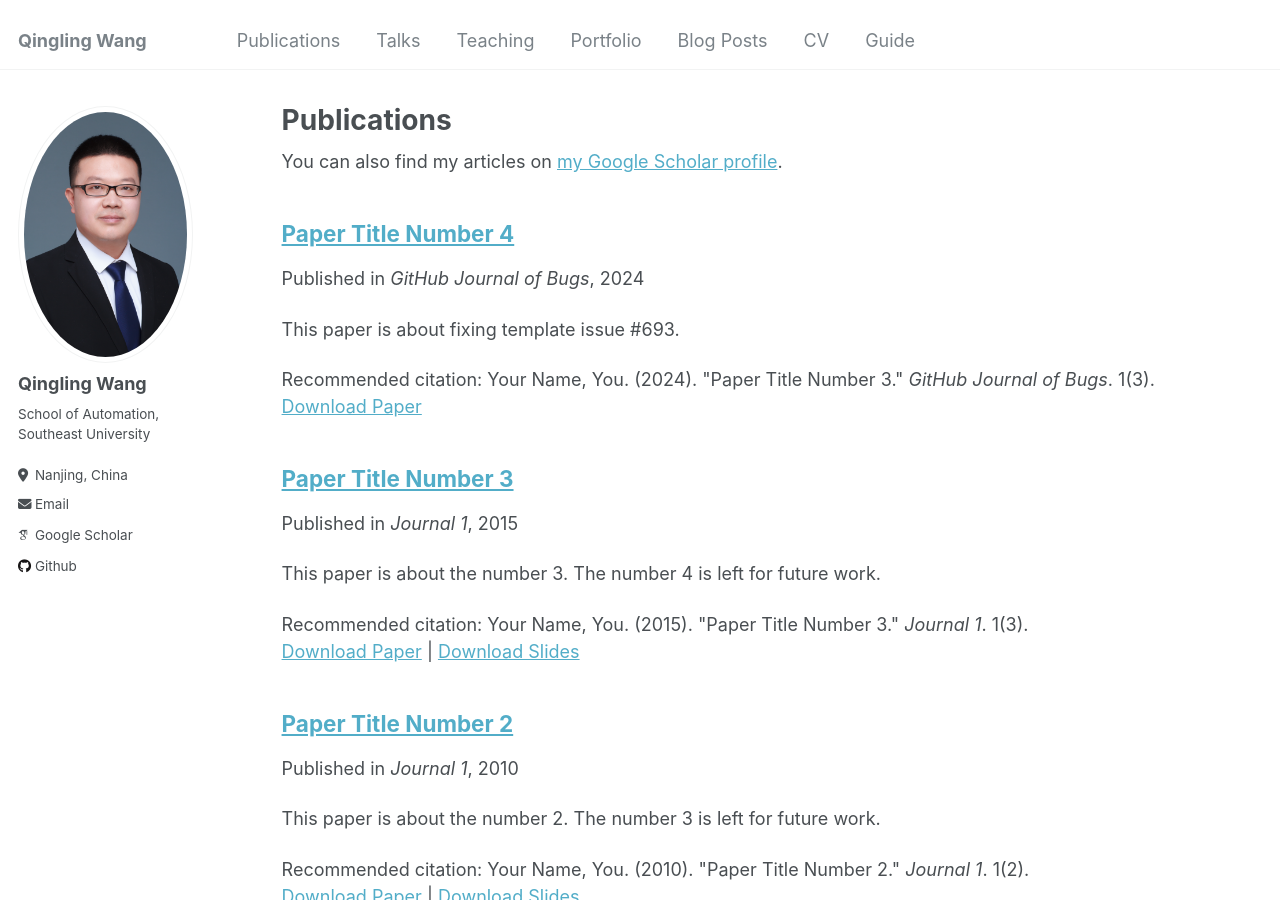
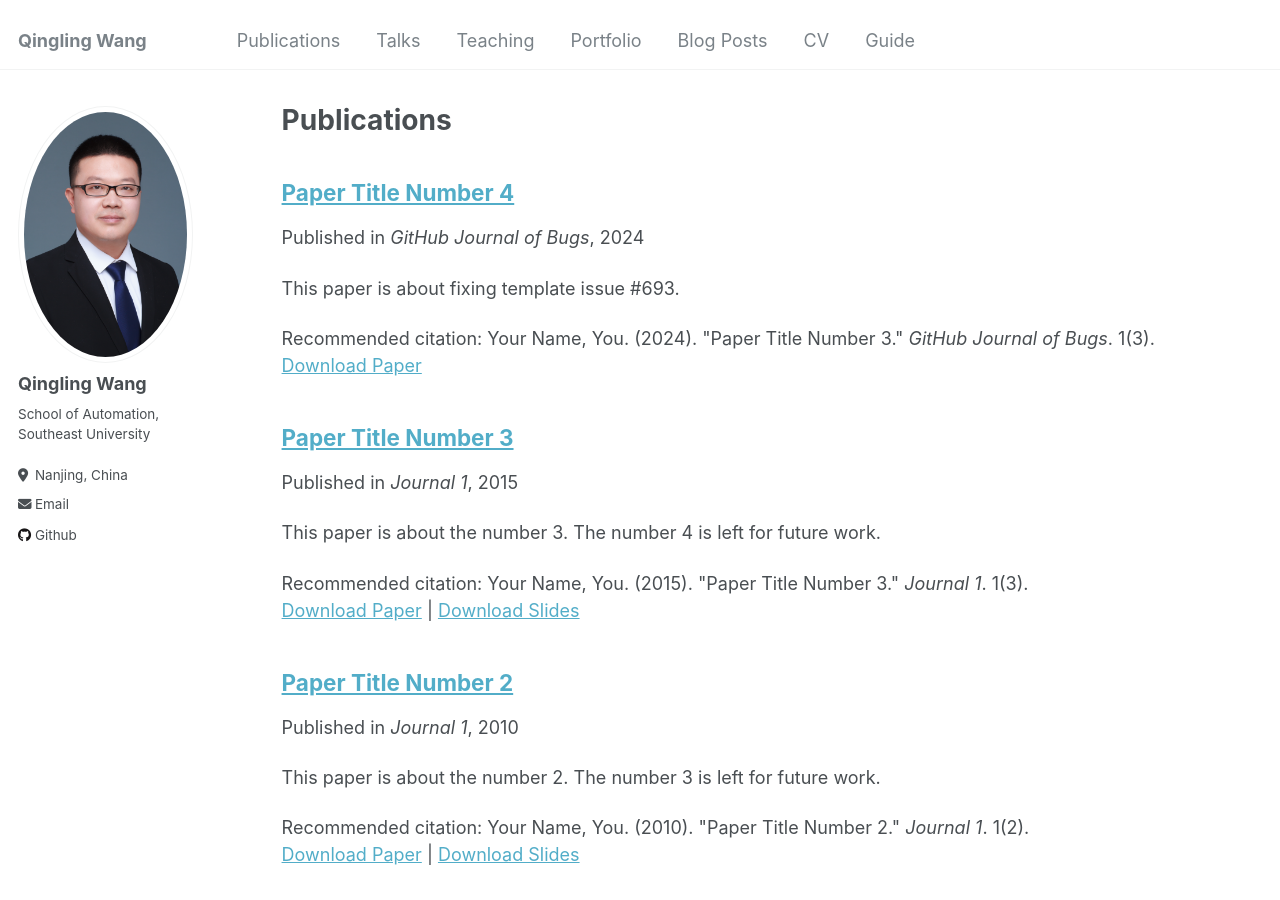
Before and after one commit to qinglingwang/qinglingwang.github.io, a Jekyll site: the page built from _pages/publications.md, in a window 1280 px wide and 900 px high. Built offline with Jekyll 4.4.1, drawn with Linux system fonts in a browser that asks for light colours; some web fonts are replaced; some of the changed lines change nothing that is shown.

Commit message:
Update _config.yml

```diff
--- a/_config.yml
+++ b/_config.yml
@@ -83,7 +83,7 @@ author:
   bio              : "School of Automation, Southeast University"
   location         : "Nanjing, China"
   employer         :
-  googlescholar    : "https://scholar.google.com/citations?user=F6wkr6sAAAAJ&hl=en"
+  googlescholar    :
   email            : "qlwang@seu.edu.cn"
   uri              :
   bitbucket        :
```
